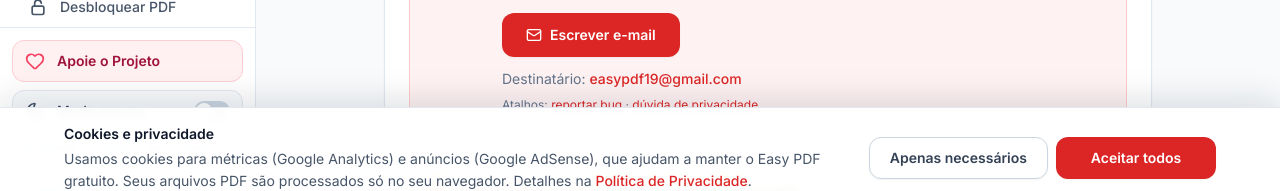
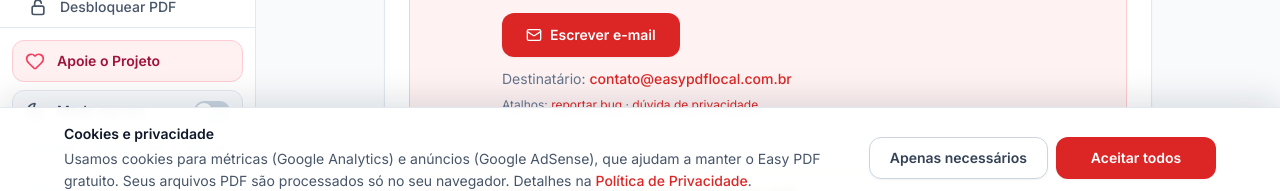
Before and after one commit to danrod19/easypdf, a React (Vite) app: page /contato in a window 1280 px wide. Shown: the part 591-782 px from the top of the page. Built offline with nearby package versions, Linux system fonts and the light colour scheme; no server answers.

Commit message:
fix: e-mail publico contato@easypdflocal.com.br

```diff
--- a/src/data/siteContact.ts
+++ b/src/data/siteContact.ts
@@ -5,7 +5,7 @@
  * Override opcional: VITE_CONTACT_EMAIL (sem vazar segredos de infra).
  */
 
-const DEFAULT_CONTACT_EMAIL = 'easypdf19@gmail.com';
+const DEFAULT_CONTACT_EMAIL = 'contato@easypdflocal.com.br';
 
 function resolveContactEmail(): string {
   const fromEnv = (
```
Also changed, not shown: 1 other file (tests, documents, lock files or other folders).
